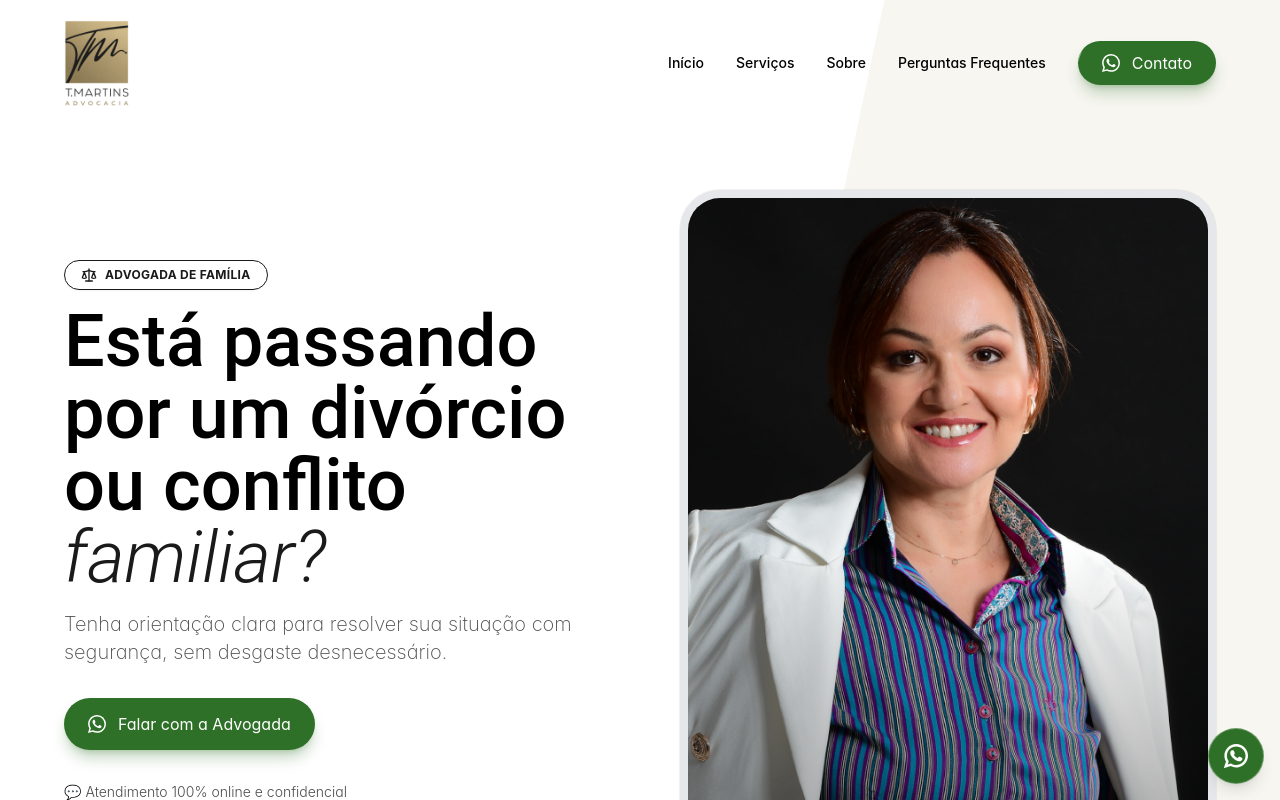
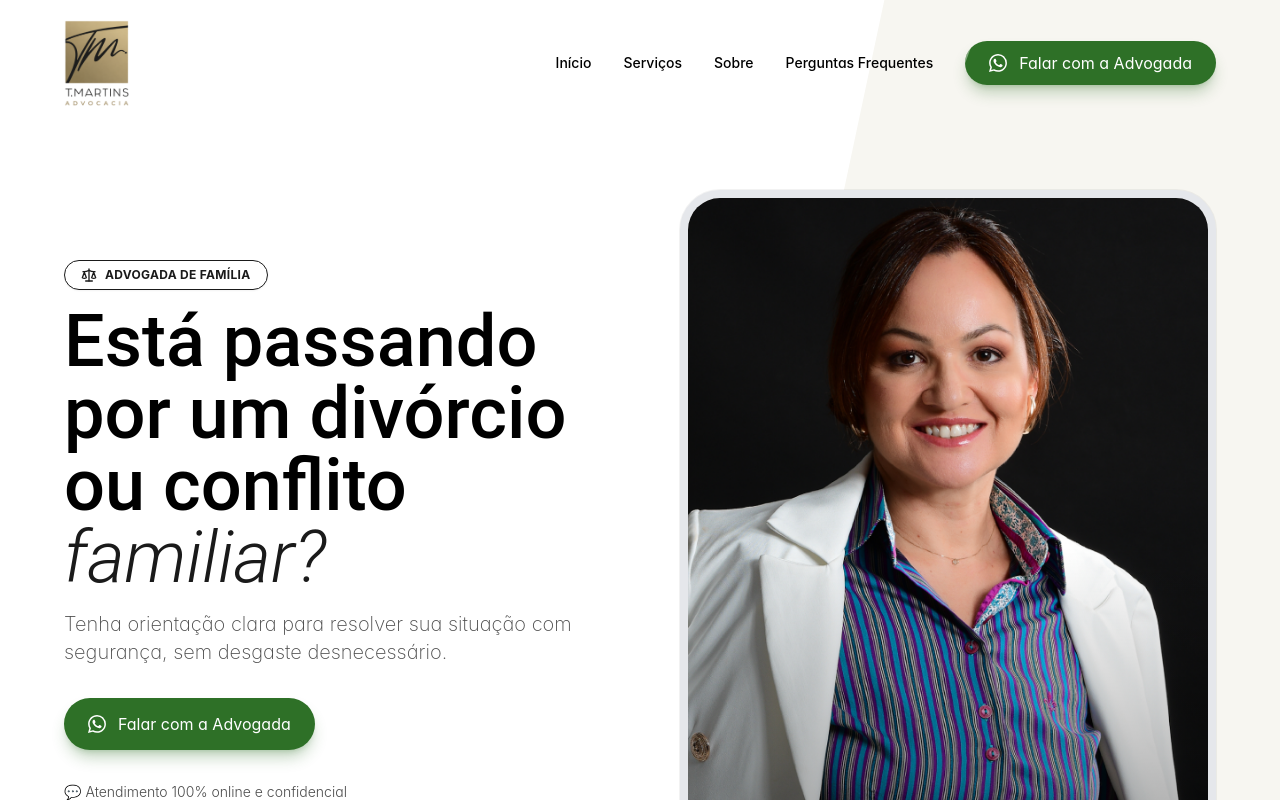
Before and after one commit to Paper-Street-Softwares/LPA-Familia-Taciane-Martins, a React (Vite) app: page / in a window 1280 px wide. Shown: the top 800 px of the page. Built offline with nearby package versions, Linux system fonts and the light colour scheme.

Commit message:
feat: Remove botão flutuante e padroniza label dos botões

```diff
--- a/src/components/sections/NavbarNovaTemplate.jsx
+++ b/src/components/sections/NavbarNovaTemplate.jsx
@@ -100,7 +100,7 @@ function NavbarNovaTemplate({
               <img
                 src={content.texts.navbar.logo.img}
                 alt={content.texts.navbar.logo.alt}
-                className="desktop1:hidden w-auto max-h-full object-contain flex"
+                className="flex object-contain w-auto max-h-full desktop1:hidden"
                 width={217}
                 height={290}
                 fetchPriority="high"
@@ -108,7 +108,7 @@ function NavbarNovaTemplate({
               <img
                 src={content.texts.navbar.logo.imgDesktop}
                 alt={content.texts.navbar.logo.alt}
-                className="hidden desktop1:block h-full w-auto object-contain"
+                className="hidden object-contain w-auto h-full desktop1:block"
                 width={300}
                 height={400}
                 fetchPriority="high"
@@ -117,7 +117,7 @@ function NavbarNovaTemplate({
           </div>
 
           {/* Desktop Nav */}
-          <div className="hidden desktop1:flex items-center gap-8 text-sm font-secondFont font-medium">
+          <div className="items-center hidden gap-8 text-sm font-medium desktop1:flex font-secondFont">
             {labels.map((item, index) => {
               const id = ids[index];
 
@@ -152,7 +152,7 @@ function NavbarNovaTemplate({
               );
             })}
             <ButtonReflexo
-              label="Contato"
+              label="Falar com a Advogada"
               link={content.texts.links.ctaWhatsapp}
               icon={
                 <svg
@@ -166,17 +166,17 @@ function NavbarNovaTemplate({
                 </svg>
               }
               colorMode={colorMode}
-              className="clickevent text-sm mb-0"
+              className="mb-0 text-sm clickevent"
             />
           </div>
 
-          <div className=" lg:hidden ">
+          <div className=" lg:hidden">
             <SidebarSocial colorMode={colorMode} />
           </div>
 
           {/* Mobile Toggle */}
           {/* <button
-            className="desktop1:hidden p-2 z-50 relative text-foreground "
+            className="relative z-50 p-2 desktop1:hidden text-foreground "
             onClick={() => setIsMobileMenuOpen(!isMobileMenuOpen)}
           >
             {isMobileMenuOpen ? (
@@ -196,11 +196,11 @@ function NavbarNovaTemplate({
 
           {/* Mobile Menu */}
           {/* {isMobileMenuOpen && (
-            <div className="fixed inset-0 pt-24 px-6 desktop1:hidden z-40 w-full">
+            <div className="fixed inset-0 z-40 w-full px-6 pt-24 desktop1:hidden">
               <motion.div
                 initial={{ opacity: 0, y: -20 }}
                 animate={{ opacity: 1, y: 0 }}
-                className="fixed inset-0 pt-24 px-6 desktop1:hidden z-40 w-full"
+                className="fixed inset-0 z-40 w-full px-6 pt-24 desktop1:hidden"
               >
                 <div
                   className={`flex flex-col gap-6 max-w-[500px] text-center items-center p-4 text-lg mx-auto font-secondFont font-medium border-l border-r border-b border-primary/20 rounded-md ${backgrondMode}`}
--- a/src/content/content.jsx
+++ b/src/content/content.jsx
@@ -254,7 +254,7 @@ const content = {
       fraseObs: (
         <>Entre em contato conosco e daremos todo o suporte necessário</>
       ),
-      ctaButtonText: <>Falar conosco agora pelo WhatsApp</>,
+      ctaButtonText: <>Falar com a Advogada</>,
     },
     features: {
       miniTag: <>ESPECIALIDADE</>,
@@ -556,7 +556,7 @@ const content = {
           buttonLabel: "Saiba Mais",
         },
       },
-      ctaButtonText: <>Falar agora conosco</>,
+      ctaButtonText: <>Falar com a Advogada</>,
     },
     cardsSection: {
       miniTag: <>A_Definir</>,
@@ -666,7 +666,7 @@ const content = {
           },
         },
       },
-      ctaButtonText: <>Falar agora com o Escritório</>,
+      ctaButtonText: <>Falar com a Advogada</>,
       buttonModalLabelAbout: "Continuar lendo",
       modal: (
         <p className="font-secondFont">
@@ -704,7 +704,7 @@ const content = {
           topic4: <>A_Definir</>,
         },
       },
-      ctaButtonText: <>Falar com a Advogada agora</>,
+      ctaButtonText: <>Falar com a Advogada</>,
       ctaButtonAriaLabel:
         "Botão para chamada de ação para contato pelo whatsapp",
     },
@@ -752,7 +752,7 @@ const content = {
           ),
         },
       },
-      ctaButtonText: <>Falar agora com a Advogada</>,
+      ctaButtonText: <>Falar com a Advogada</>,
     },
     blog: {
       miniTag: <>A_Definir</>,
@@ -913,7 +913,7 @@ const content = {
         },
       },
 
-      paragraph: "Clique aqui caso tenha mais dúvidas",
+      paragraph: "Falar com a Advogada",
     },
     // team: {
     //   miniTag: <>A_Definir</>,
```
Also changed, not shown: src/pages/Index.jsx (+14 -14 lines).
